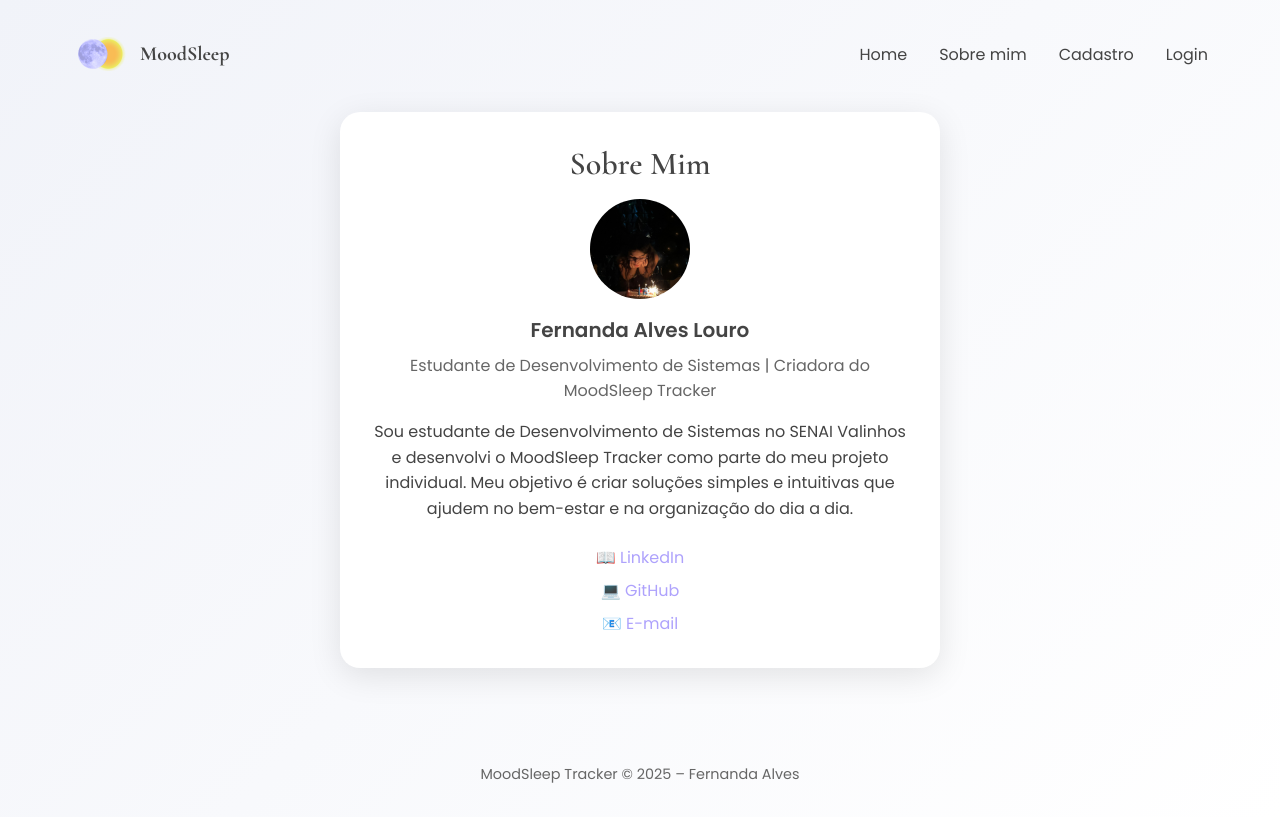
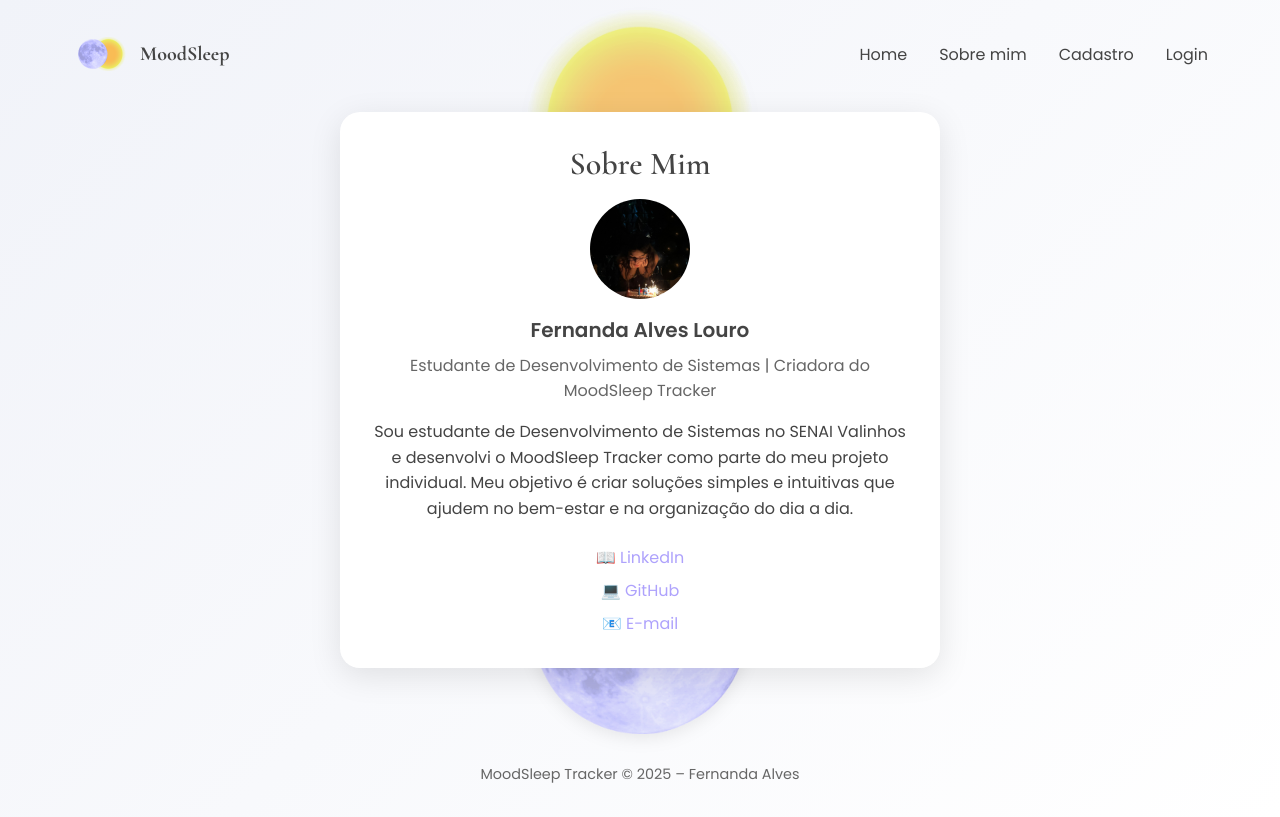
Before and after one commit to F3rNnd4/moodsleep-front, a Next.js app: page /sobre-mim in a window 1280 px wide. Built offline with nearby package versions, Linux system fonts and the light colour scheme.

Commit message:
feat: add decorative sun and moon images to Sobre Mim page

```diff
--- a/src/app/sobre-mim/page.jsx
+++ b/src/app/sobre-mim/page.jsx
@@ -8,6 +8,16 @@ export default function SobreMim() {
       <Header />
 
       <main className={styles.main}>
+        <div className={styles.sunImage}>
+          <Image
+            src="/images/sol.png"
+            alt="Sol"
+            width={400}
+            height={400}
+            className={styles.decorativeImage}
+          />
+        </div>
+
         <section className={styles.profileCard}>
           <h1 className={styles.title}>Sobre Mim</h1>
           <div className={styles.avatar}>
@@ -32,17 +42,27 @@ export default function SobreMim() {
             bem-estar e na organização do dia a dia.
           </p>
           <div className={styles.links}>
-            <a href="#" className={styles.link}>
+            <a href="https://www.linkedin.com/in/fernanda-alves-louro-386966320" className={styles.link} target="_blank" rel="noopener noreferrer">
               📖 LinkedIn
             </a>
-            <a href="#" className={styles.link}>
+            <a href="https://github.com/F3rNnd4" className={styles.link} target="_blank" rel="noopener noreferrer">
               💻 GitHub
             </a>
-            <a href="#" className={styles.link}>
+            <a href="mailto:fernanda.louro@aluno.senai.br" className={styles.link} target="_blank" rel="noopener noreferrer">
               📧 E-mail
             </a>
           </div>
         </section>
+
+        <div className={styles.moonImage}>
+          <Image
+            src="/images/lua-cheia.png"
+            alt="Lua"
+            width={380}
+            height={380}
+            className={styles.decorativeImage}
+          />
+        </div>
       </main>
 
       <footer className={styles.footer}>
--- a/src/app/sobre-mim/sobre-mim.module.css
+++ b/src/app/sobre-mim/sobre-mim.module.css
@@ -3,6 +3,7 @@
   background: linear-gradient(135deg, #F1F3F9 0%, #FFFFFF 100%);
   position: relative;
   overflow-x: hidden;
+  overflow-y: visible;
 }
 
 .main {
@@ -10,6 +11,8 @@
   justify-content: center;
   align-items: center;
   padding: 4rem 2rem;
+  position: relative;
+  min-height: calc(100vh - 200px);
 }
 
 .profileCard {
@@ -19,6 +22,8 @@
   text-align: center;
   box-shadow: 0 8px 32px rgba(0, 0, 0, 0.1);
   max-width: 600px;
+  position: relative;
+  z-index: 10;
   margin-top: 3rem;
 }
 
@@ -87,10 +92,39 @@
   color: #7A5AF8;
 }
 
+.sunImage {
+  position: fixed;
+  top: 10px;
+  left: 50%;
+  transform: translateX(-50%);
+  width: 400px;
+  height: 400px;
+  z-index: 1;
+}
+
+.moonImage {
+  position: fixed;
+  bottom: -100px;
+  left: 50%;
+  transform: translateX(-50%);
+  width: 380px;
+  height: 380px;
+  z-index: 1;
+}
+
+.decorativeImage {
+  filter: drop-shadow(0 4px 8px rgba(0, 0, 0, 0.1));
+  object-fit: contain;
+  width: 100% !important;
+  height: auto !important;
+}
+
 .footer {
   text-align: center;
   padding: 2rem;
   font-family: var(--font-poppins);
   font-size: 0.9rem;
   color: #666666;
+  position: relative;
+  z-index: 10;
 }
```
